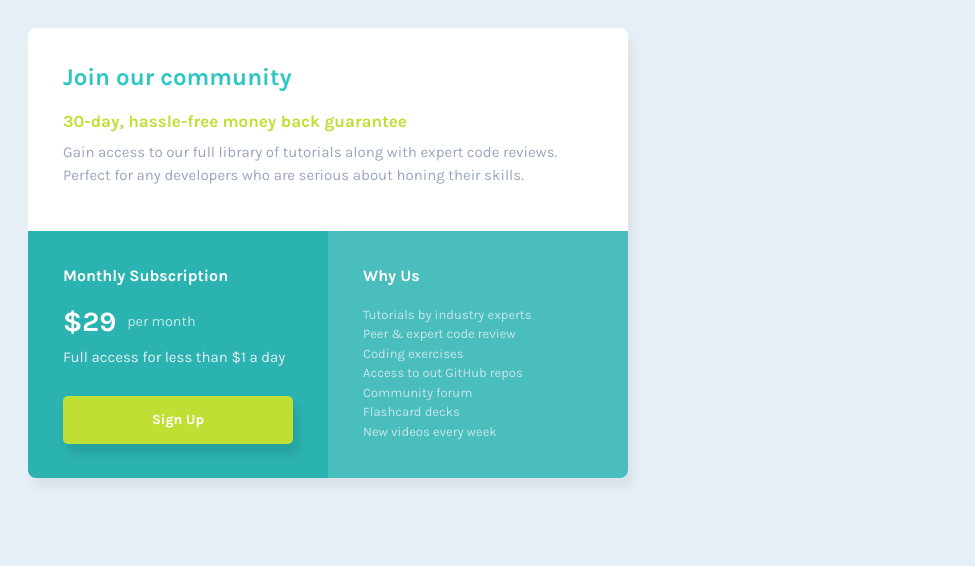
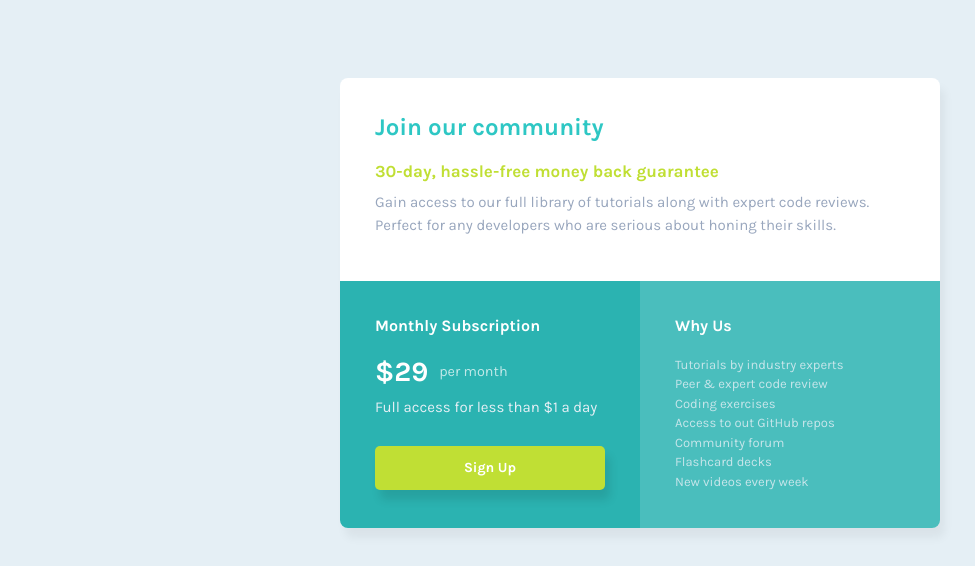
Before and after one commit to diegolopezl/pricing-card-frontend-mentor-challenge, a plain HTML site: page index.html in a window 1280 px wide. Shown: the whole page, without its empty margins (0-975 px from the left). Drawn offline with Linux system fonts and the light colour scheme.

Commit message:
Update style.css

```diff
--- a/style.css
+++ b/style.css
@@ -1,15 +1,12 @@
+
+*{
+    box-sizing: border-box;
+}
+
 html {
     box-sizing: border-box;
     font-family: 'Karla';
     font-size: 16px;
-}
-
-*, *:before, *:after {
-  box-sizing: inherit
-}
-
-h2,h4,p {
-  margin:0;
   }
 
   body {
@@ -17,9 +14,12 @@ body {
     background-color: #e5eff5;
   }
 
+  h2,h4,p {
+    margin: 0;
+  }
+
   #card-layout {
-  width: 600px;
-  height: 450px;
+
     box-shadow: 5px 10px 10px 0px rgba(0,0,0,0.05);
     border-radius: 8px;
     overflow: hidden;
@@ -50,6 +50,8 @@ body {
   }
 
   #bottom {
+    display: flex;
+    flex-direction: column;
     width: 100%;
     height: 55%;
   }
@@ -57,8 +59,8 @@ body {
   #right-box, #left-box {
     display: inline-block;
     padding: 35px;
-  width: 50%;
-  height: 100%;
+    width: 100%;
+    height: auto;
     vertical-align: top;
     color: white;
   }
@@ -78,6 +80,7 @@ body {
     font-size: 1.75rem;
     font-weight: 700;
   }
+
   #time {
     font-size: 0.9rem;
     position: relative;
@@ -103,7 +106,8 @@ button {
     border-radius: 5px;
     box-shadow: 5px 10px 10px 0px rgba(0,0,0,0.1);
     width: 100%;
-  height: 27.5%;
+    height: 25%;
+    padding: 10px;
   }
 
   button:hover{
@@ -128,3 +132,20 @@ button:hover{
     opacity: 0.8;
     color: #e5eff5;
   }
+
+  @media (min-width: 576px){
+    #card-layout {
+      margin: 50px auto;
+      width: 600px;
+      height: 450px;
+    }
+
+    #bottom {
+      display: flex;
+      flex-direction: row;
+    }
+
+    #right-box, #left-box {
+      flex-basis: 50%;
+  }
+}
```
Lines whose indentation alone changed are shown as unchanged.
